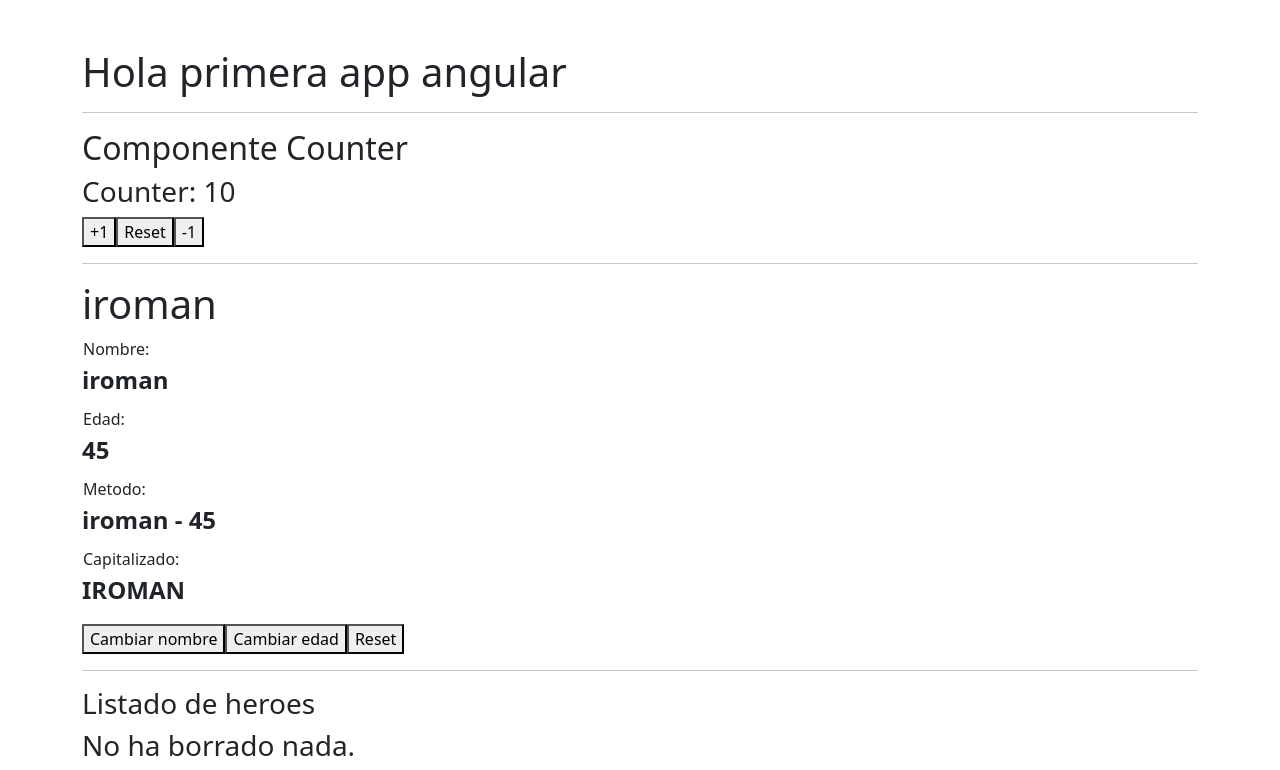
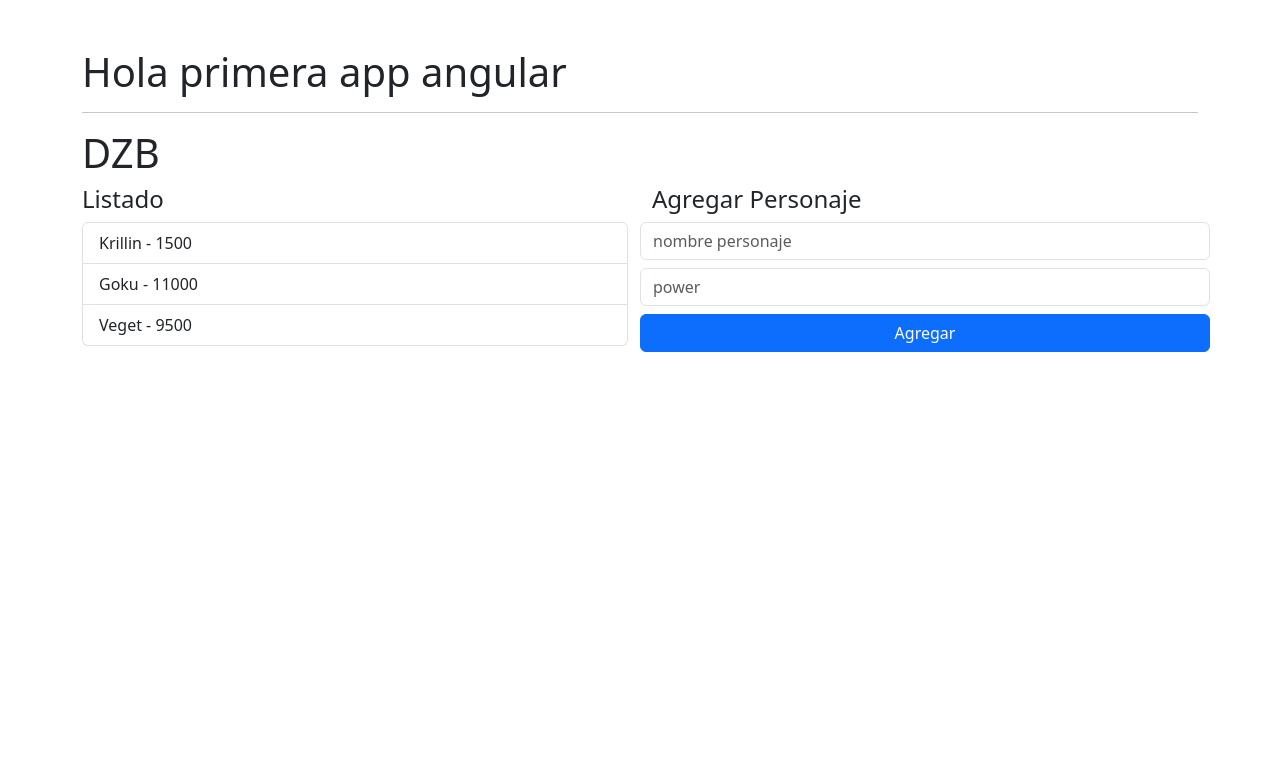
Before and after one commit to LucianoVelasquez/angular, an Angular app: page / in a window 1280 px wide. Shown: the top 770 px of the page. Built offline with nearby package versions, Linux system fonts and the light colour scheme.

Commit message:
practica inputs

```diff
--- a/src/app/app.component.html
+++ b/src/app/app.component.html
@@ -1,7 +1,9 @@
 <h1>Hola {{ title }}</h1>
 <hr>
-<app-counter></app-counter>
-<hr>
-<app-heroes-hero></app-heroes-hero>
-<hr>
-<app-heroes-list></app-heroes-list>
+<!-- <app-counter></app-counter>
+  <hr>
+  <app-heroes-hero></app-heroes-hero>
+  <hr>
+  <app-heroes-list></app-heroes-list> -->
+
+<app-dbz-main-page></app-dbz-main-page>
--- a/src/app/app.module.ts
+++ b/src/app/app.module.ts
@@ -4,6 +4,7 @@ import { BrowserModule } from '@angular/platform-browser';
 import { CounterModule } from './counter/components/counter.module';
 import { AppRoutingModule } from './app-routing.module';
 import { HeroModule } from './heroes/hero.module';
+import { DbzModule } from './dbz/dbz.module';
 
 import { AppComponent } from './app.component';
 
@@ -16,7 +17,8 @@ import { AppComponent } from './app.component';
     BrowserModule,
     AppRoutingModule,
     CounterModule,
-    HeroModule
+    HeroModule,
+    DbzModule
   ],
   providers: [],
   bootstrap: [AppComponent]
--- /dev/null
+++ b/src/app/dbz/components/addcharacter/addcharacter.component.html
@@ -0,0 +1,9 @@
+<h4>Agregar Personaje</h4>
+<form class="row">
+  <input class="form-control mb-2" type="text" placeholder="nombre personaje">
+
+  <input class="form-control mb-2" type="number" placeholder="power">
+
+  <button type="submit" class="btn btn-primary">Agregar</button>
+
+</form>
--- /dev/null
+++ b/src/app/dbz/components/list/list.component.html
@@ -0,0 +1,9 @@
+<h4>Listado</h4>
+<ul class="list-group">
+  <li *ngFor="let character of characterlist"
+   class="list-group-item">
+
+   {{character.name}} - {{character.power}}
+
+  </li>
+</ul>
--- /dev/null
+++ b/src/app/dbz/components/list/list.component.ts
@@ -0,0 +1,14 @@
+import { Component, Input } from '@angular/core';
+import { Character } from '../../interfaces/character.interface';
+
+@Component({
+  selector: 'app-dbz-list',
+  templateUrl: './list.component.html',
+  styleUrl: './list.component.css'
+})
+export class ListComponent {
+
+  @Input() //Cumple la funcion de props como en react.
+  public characterlist : Character[] = [];
+
+}
--- /dev/null
+++ b/src/app/dbz/interfaces/character.interface.ts
@@ -0,0 +1,4 @@
+export interface Character{
+  name : string;
+  power : number;
+}
--- /dev/null
+++ b/src/app/dbz/pages/main-page.component.html
@@ -0,0 +1,13 @@
+<h1>DZB</h1>
+
+<div class="row">
+
+  <div class="col">
+    <app-dbz-list [characterlist]="character"></app-dbz-list> <!-- Le pasamos informacion al hijo -->
+  </div>
+
+  <div class="col">
+    <app-dbz-addcharacter></app-dbz-addcharacter>
+  </div>
+
+</div>
--- /dev/null
+++ b/src/app/dbz/pages/main-page.component.ts
@@ -0,0 +1,25 @@
+import { Component, OnInit } from '@angular/core';
+import { Character } from '../interfaces/character.interface';
+
+@Component({
+  selector: 'app-dbz-main-page',
+  templateUrl: 'main-page.component.html'
+})
+
+export class MainPageComponent {
+
+  public character : Character[] = [{
+    name: 'Krillin',
+    power: 1500
+  },{
+    name: 'Goku',
+    power: 11000
+  },
+  {
+    name: 'Veget',
+    power: 9500
+  }];
+
+
+
+ }
```
Also changed, not shown: src/app/dbz/components/addcharacter/addcharacter.component.ts (added, +10 -0 lines), src/app/dbz/dbz.module.ts (added, +16 -0 lines), src/app/dbz/components/addcharacter/addcharacter.component.css (added), src/app/dbz/components/list/list.component.css (added).
